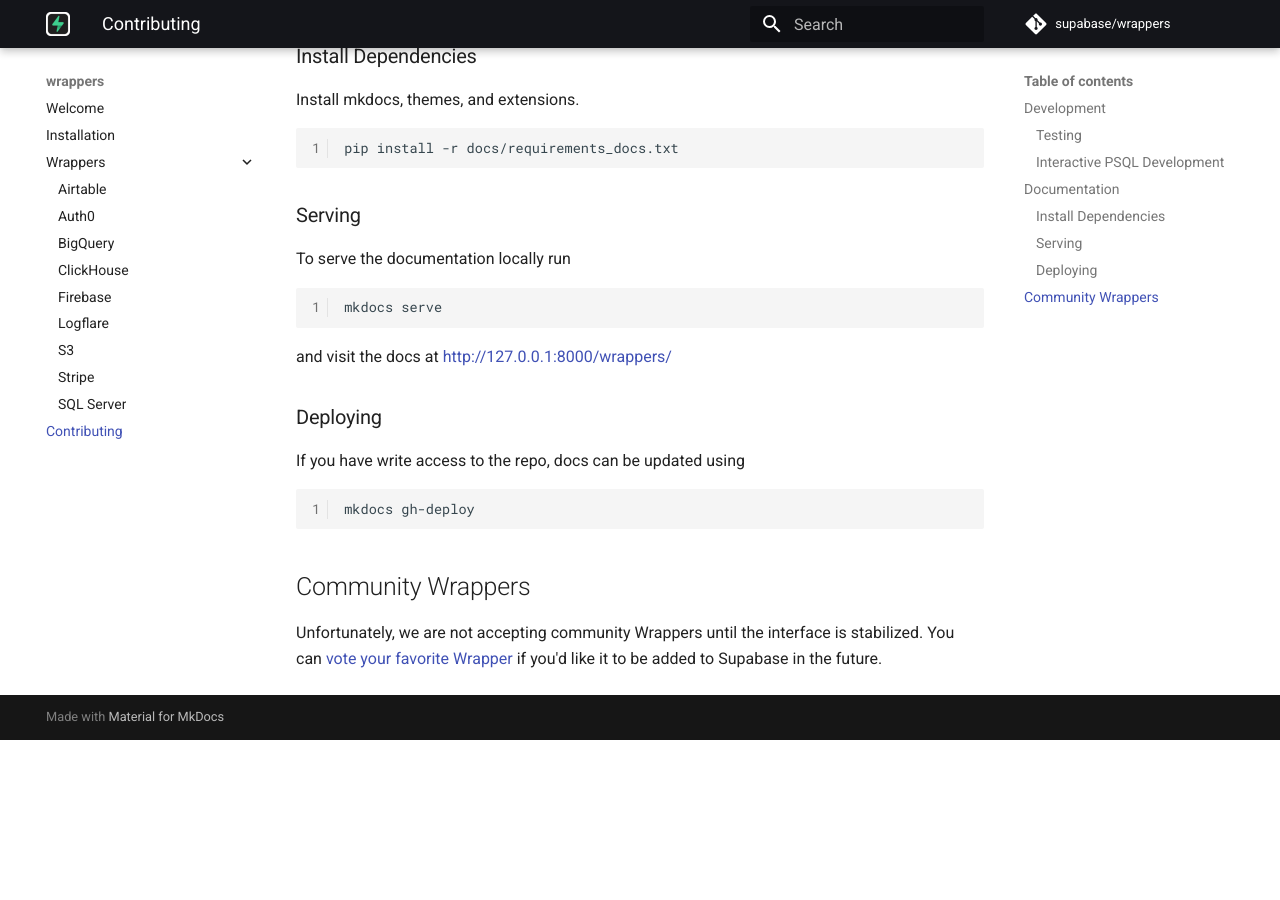
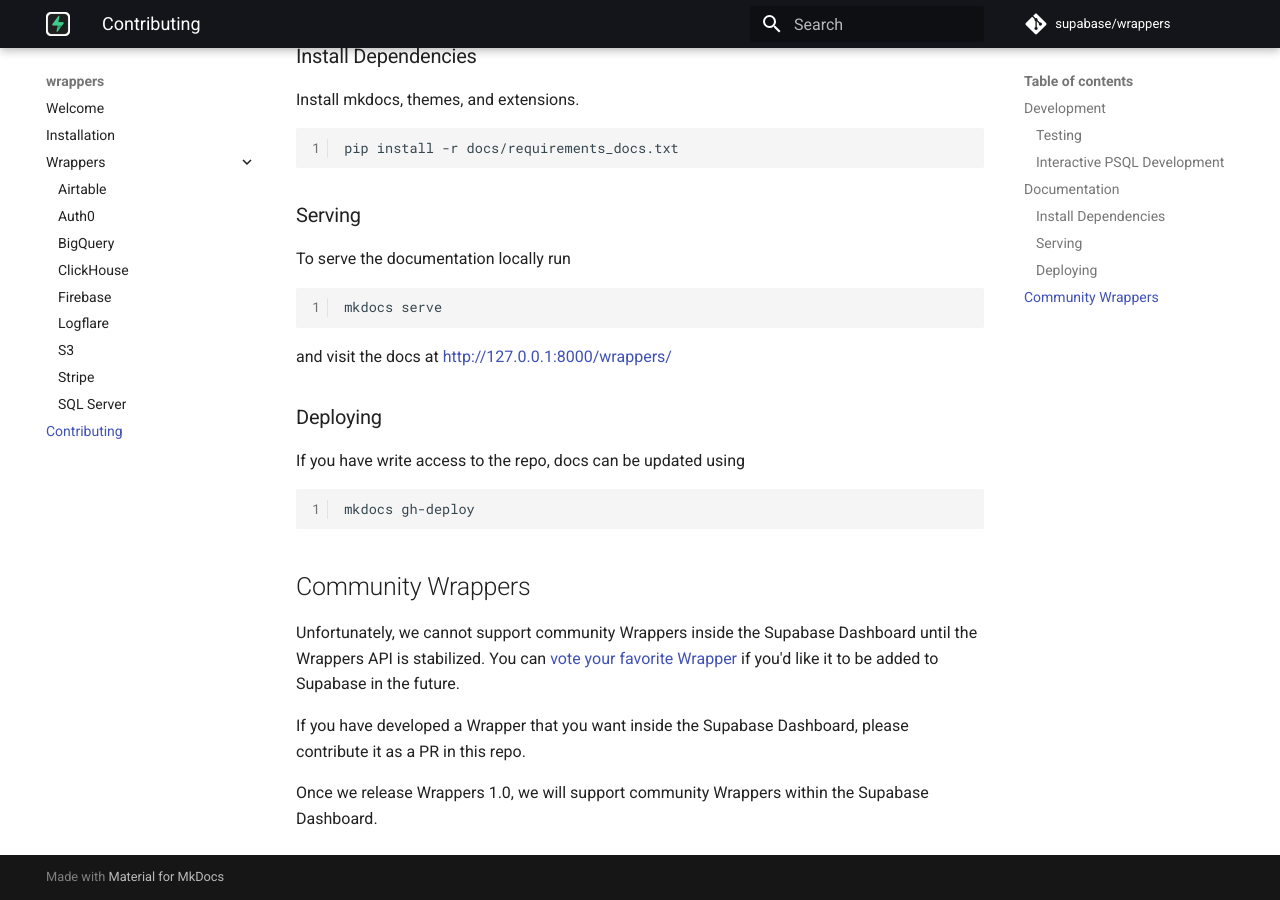
Before and after one commit to supabase/wrappers, an MkDocs documentation site: the page built from docs/contributing.md, in a window 1280 px wide and 900 px high, scrolled down 1206 px. Built offline with MkDocs 1.6.1 and Material for MkDocs 9.7.7, drawn with Linux system fonts in a browser that asks for light colours; comment, search, counter and statistics services are not loaded; before the commit the page ends 1946 px from its top, so only the background shows below that.

Commit message:
Update docs/contributing.md
Co-authored-by: Copple <10214025+kiwicopple@users.noreply.github.com>

```diff
--- a/docs/contributing.md
+++ b/docs/contributing.md
@@ -71,4 +71,8 @@
 
 ## Community Wrappers
 
-Unfortunately, we are not accepting community Wrappers until the interface is stabilized. You can [vote your favorite Wrapper](https://github.com/supabase/wrappers/discussions/136) if you'd like it to be added to Supabase in the future.
+Unfortunately, we cannot support community Wrappers inside the Supabase Dashboard until the Wrappers API is stabilized. You can [vote your favorite Wrapper](https://github.com/supabase/wrappers/discussions/136) if you'd like it to be added to Supabase in the future.
+
+If you have developed a Wrapper that you want inside the Supabase Dashboard, please contribute it as a PR in this repo.
+
+Once we release Wrappers 1.0, we will support community Wrappers within the Supabase Dashboard.
```
